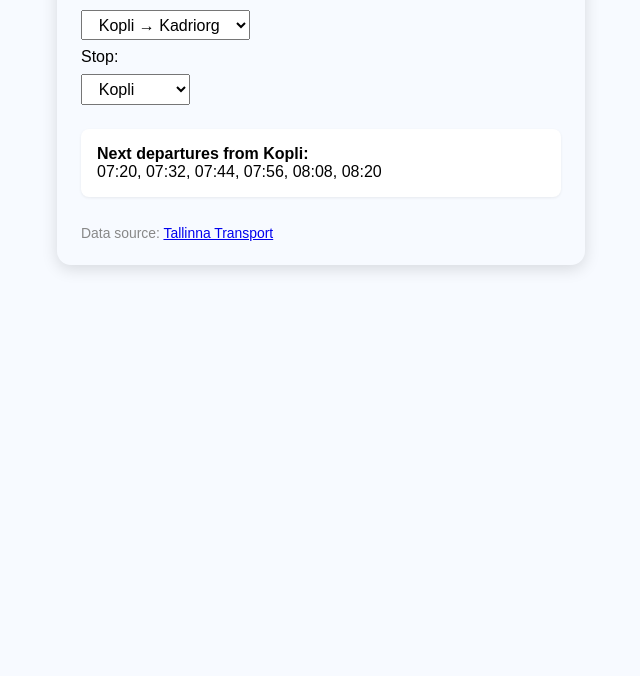
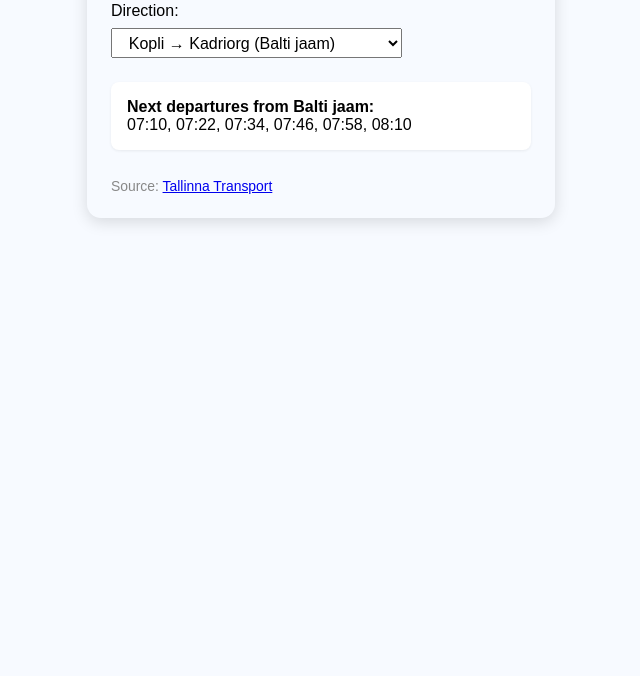
Before and after one commit to JTerasmaa/commute-planner, a plain HTML site: page index.html in a window 1280 px wide. Shown: the part 124-800 px from the top of the page, without its empty margins (319-959 px from the left). Drawn offline with Linux system fonts and the light colour scheme.

Commit message:
Update index.html

```diff
--- a/index.html
+++ b/index.html
@@ -2,11 +2,11 @@
 <html lang="en">
 <head>
   <meta charset="UTF-8">
-  <title>Tallinn Tram 1 Timetable</title>
+  <title>Tallinn Tram 1 – Balti jaam & Tallinna Ülikool Times</title>
   <meta name="viewport" content="width=device-width,initial-scale=1">
   <style>
-    body { font-family: sans-serif; background: #f7faff; max-width: 480px; margin: 2em auto; padding: 1.5em; border-radius: 14px; box-shadow: 0 4px 16px #0002;}
-    h1 { font-size: 1.3em; }
+    body { font-family: sans-serif; background: #f7faff; max-width: 420px; margin: 2em auto; padding: 1.5em; border-radius: 14px; box-shadow: 0 4px 16px #0002;}
+    h1 { font-size: 1.2em; }
     select { font-size: 1em; margin: 0.5em 0; padding: 0.3em 0.8em;}
     #times { background: #fff; border-radius: 8px; box-shadow: 0 1px 3px #0001; padding: 1em; margin-top: 1em;}
     .meta { font-size: .87em; color: #888; margin-top: 2em;}
@@ -14,83 +14,82 @@
   </style>
 </head>
 <body>
-  <h1>Tallinn Tram 1 Timetable</h1>
+  <h1>Tallinn Tram 1: Balti jaam & Tallinna Ülikool Timetables</h1>
   <label>
     Direction:<br>
     <select id="direction">
-      <option value="A">Kopli → Kadriorg</option>
-      <option value="B">Kadriorg → Kopli</option>
+      <option value="A">Kopli → Kadriorg (Balti jaam)</option>
+      <option value="B">Kadriorg → Kopli (Tallinna Ülikool)</option>
     </select>
-  </label>
-  <br>
-  <label>
-    Stop:<br>
-    <select id="stop"></select>
   </label>
   <div id="times"></div>
   <div class="meta">
-    Data source: <a href="https://transport.tallinn.ee/tram1#tram/1/a-b" target="_blank">Tallinna Transport</a>
+    Source: <a href="https://transport.tallinn.ee/tram1#tram/1/a-b" target="_blank">Tallinna Transport</a>
   </div>
   <script>
-    // Static timetable data (examples; expand as needed)
+    // Timetables: Replace/expand as needed. Data as of Spring 2024. Double check for seasonal changes!
+    // Weekday schedule (Mon–Fri, day service)
     const timetable = {
-      "A": {
-        name: "Kopli → Kadriorg",
-        stops: [
-          {name: "Kopli", times: ["05:20","05:32","05:44","05:56","06:08","06:20","06:32","06:44","06:56","07:08","07:20","07:32","07:44","07:56","08:08","08:20","08:32","08:44","08:56","09:08","09:20","09:32","09:44","09:56","10:08","10:20","10:32","10:44","10:56","11:08","11:20","11:32","11:44","11:56","12:08","12:20","12:32","12:44","12:56","13:08","13:20","13:32","13:44","13:56","14:08","14:20","14:32","14:44","14:56","15:08","15:20","15:32","15:44","15:56","16:08","16:20","16:32","16:44","16:56","17:08","17:20","17:32","17:44","17:56","18:08","18:20","18:32","18:44","18:56","19:08","19:20","19:32","19:44","19:56","20:08","20:20","20:32","20:44","20:56","21:08","21:20","21:32","21:44","21:56","22:08","22:20","22:32","22:44","22:56","23:08","23:20","23:32","23:44","23:54"]},
-          {name: "Sitsi", times: ["05:22","05:34","05:46","05:58","06:10","06:22","06:34","06:46","06:58","07:10","07:22","07:34","07:46","07:58","08:10","08:22","08:34","08:46","08:58","09:10","09:22","09:34","09:46","09:58","10:10","10:22","10:34","10:46","10:58","11:10","11:22","11:34","11:46","11:58","12:10","12:22","12:34","12:46","12:58","13:10","13:22","13:34","13:46","13:58","14:10","14:22","14:34","14:46","14:58","15:10","15:22","15:34","15:46","15:58","16:10","16:22","16:34","16:46","16:58","17:10","17:22","17:34","17:46","17:58","18:10","18:22","18:34","18:46","18:58","19:10","19:22","19:34","19:46","19:58","20:10","20:22","20:34","20:46","20:58","21:10","21:22","21:34","21:46","21:58","22:10","22:22","22:34","22:46","22:58","23:10","23:22","23:34","23:46","23:56"]},
-          {name: "Kadriorg", times: ["05:51","06:03","06:15","06:27","06:39","06:51","07:03","07:15","07:27","07:39","07:51","08:03","08:15","08:27","08:39","08:51","09:03","09:15","09:27","09:39","09:51","10:03","10:15","10:27","10:39","10:51","11:03","11:15","11:27","11:39","11:51","12:03","12:15","12:27","12:39","12:51","13:03","13:15","13:27","13:39","13:51","14:03","14:15","14:27","14:39","14:51","15:03","15:15","15:27","15:39","15:51","16:03","16:15","16:27","16:39","16:51","17:03","17:15","17:27","17:39","17:51","18:03","18:15","18:27","18:39","18:51","19:03","19:15","19:27","19:39","19:51","20:03","20:15","20:27","20:39","20:51","21:03","21:15","21:27","21:39","21:51","22:03","22:15","22:27","22:39","22:51","23:03","23:15","23:27","23:39","23:51","00:01","00:13","00:25"]}
-          // Add all stops and times here!
+      "A": { // Kopli → Kadriorg, Balti jaam stop
+        stop: "Balti jaam",
+        times: [
+          "05:34","05:46","05:58","06:10","06:22","06:34","06:46","06:58",
+          "07:10","07:22","07:34","07:46","07:58","08:10","08:22","08:34",
+          "08:46","08:58","09:10","09:22","09:34","09:46","09:58","10:10",
+          "10:22","10:34","10:46","10:58","11:10","11:22","11:34","11:46",
+          "11:58","12:10","12:22","12:34","12:46","12:58","13:10","13:22",
+          "13:34","13:46","13:58","14:10","14:22","14:34","14:46","14:58",
+          "15:10","15:22","15:34","15:46","15:58","16:10","16:22","16:34",
+          "16:46","16:58","17:10","17:22","17:34","17:46","17:58","18:10",
+          "18:22","18:34","18:46","18:58","19:10","19:22","19:34","19:46",
+          "19:58","20:10","20:22","20:34","20:46","20:58","21:10","21:22",
+          "21:34","21:46","21:58","22:10","22:22","22:34","22:46","22:58",
+          "23:10","23:22","23:34","23:46"
         ]
       },
-      "B": {
-        name: "Kadriorg → Kopli",
-        stops: [
-          {name: "Kadriorg", times: ["05:24","05:36","05:48","06:00","06:12","06:24","06:36","06:48","07:00","07:12","07:24","07:36","07:48","08:00","08:12","08:24","08:36","08:48","09:00","09:12","09:24","09:36","09:48","10:00","10:12","10:24","10:36","10:48","11:00","11:12","11:24","11:36","11:48","12:00","12:12","12:24","12:36","12:48","13:00","13:12","13:24","13:36","13:48","14:00","14:12","14:24","14:36","14:48","15:00","15:12","15:24","15:36","15:48","16:00","16:12","16:24","16:36","16:48","17:00","17:12","17:24","17:36","17:48","18:00","18:12","18:24","18:36","18:48","19:00","19:12","19:24","19:36","19:48","20:00","20:12","20:24","20:36","20:48","21:00","21:12","21:24","21:36","21:48","22:00","22:12","22:24","22:36","22:48","23:00","23:12","23:24","23:36","23:48","00:00"]},
-          {name: "Kopli", times: ["05:54","06:06","06:18","06:30","06:42","06:54","07:06","07:18","07:30","07:42","07:54","08:06","08:18","08:30","08:42","08:54","09:06","09:18","09:30","09:42","09:54","10:06","10:18","10:30","10:42","10:54","11:06","11:18","11:30","11:42","11:54","12:06","12:18","12:30","12:42","12:54","13:06","13:18","13:30","13:42","13:54","14:06","14:18","14:30","14:42","14:54","15:06","15:18","15:30","15:42","15:54","16:06","16:18","16:30","16:42","16:54","17:06","17:18","17:30","17:42","17:54","18:06","18:18","18:30","18:42","18:54","19:06","19:18","19:30","19:42","19:54","20:06","20:18","20:30","20:42","20:54","21:06","21:18","21:30","21:42","21:54","22:06","22:18","22:30","22:42","22:54","23:06","23:18","23:30","23:42","23:54"]}
-          // Add all stops and times here!
+      "B": { // Kadriorg → Kopli, Tallinna Ülikool stop
+        stop: "Tallinna Ülikool",
+        times: [
+          "05:48","06:00","06:12","06:24","06:36","06:48","07:00","07:12",
+          "07:24","07:36","07:48","08:00","08:12","08:24","08:36","08:48",
+          "09:00","09:12","09:24","09:36","09:48","10:00","10:12","10:24",
+          "10:36","10:48","11:00","11:12","11:24","11:36","11:48","12:00",
+          "12:12","12:24","12:36","12:48","13:00","13:12","13:24","13:36",
+          "13:48","14:00","14:12","14:24","14:36","14:48","15:00","15:12",
+          "15:24","15:36","15:48","16:00","16:12","16:24","16:36","16:48",
+          "17:00","17:12","17:24","17:36","17:48","18:00","18:12","18:24",
+          "18:36","18:48","19:00","19:12","19:24","19:36","19:48","20:00",
+          "20:12","20:24","20:36","20:48","21:00","21:12","21:24","21:36",
+          "21:48","22:00","22:12","22:24","22:36","22:48","23:00","23:12",
+          "23:24","23:36","23:48"
         ]
       }
     };
 
-    // Build stops dropdown
     const dirSel = document.getElementById('direction');
-    const stopSel = document.getElementById('stop');
     const timesDiv = document.getElementById('times');
 
-    function updateStops() {
-      stopSel.innerHTML = "";
-      const direction = dirSel.value;
-      timetable[direction].stops.forEach((s, idx) => {
-        let opt = document.createElement('option');
-        opt.value = idx;
-        opt.textContent = s.name;
-        stopSel.appendChild(opt);
-      });
-      updateTimes();
+    function updateTimes() {
+      const dir = dirSel.value;
+      const stop = timetable[dir].stop;
+      const times = timetable[dir].times;
+      // Get current time in minutes
+      const now = new Date();
+      const currMin = now.getHours() * 60 + now.getMinutes();
+      // Find next 6 departures
+      const nextTimes = times.filter(t => {
+        const [h,m] = t.split(':').map(Number);
+        return h * 60 + m >= currMin;
+      }).slice(0, 6);
+
+      timesDiv.innerHTML = `<b>Next departures from ${stop}:</b><br>` +
+        (nextTimes.length ? nextTimes.join(", ") : "No more trams today.");
     }
 
-    function updateTimes() {
-      const direction = dirSel.value;
-      const stopIndex = stopSel.value;
-      const stop = timetable[direction].stops[stopIndex];
-      if (!stop) return timesDiv.innerHTML = "";
-      const now = new Date();
-      const currTime = now.getHours() * 60 + now.getMinutes();
-      // find next 6 departures
-      const upcoming = stop.times.filter(t => {
-        const [h, m] = t.split(":").map(Number);
-        return (h * 60 + m) >= currTime;
-      }).slice(0, 6);
-      timesDiv.innerHTML = `<b>Next departures from ${stop.name}:</b><br>` +
-        (upcoming.length ? upcoming.join(", ") : "No more trams today.");
-    }
+    dirSel.addEventListener('change', updateTimes);
 
-    dirSel.addEventListener('change', updateStops);
-    stopSel.addEventListener('change', updateTimes);
-
-    // Initialize
-    updateStops();
+    // Initial render
+    updateTimes();
   </script>
 </body>
 </html>
```
